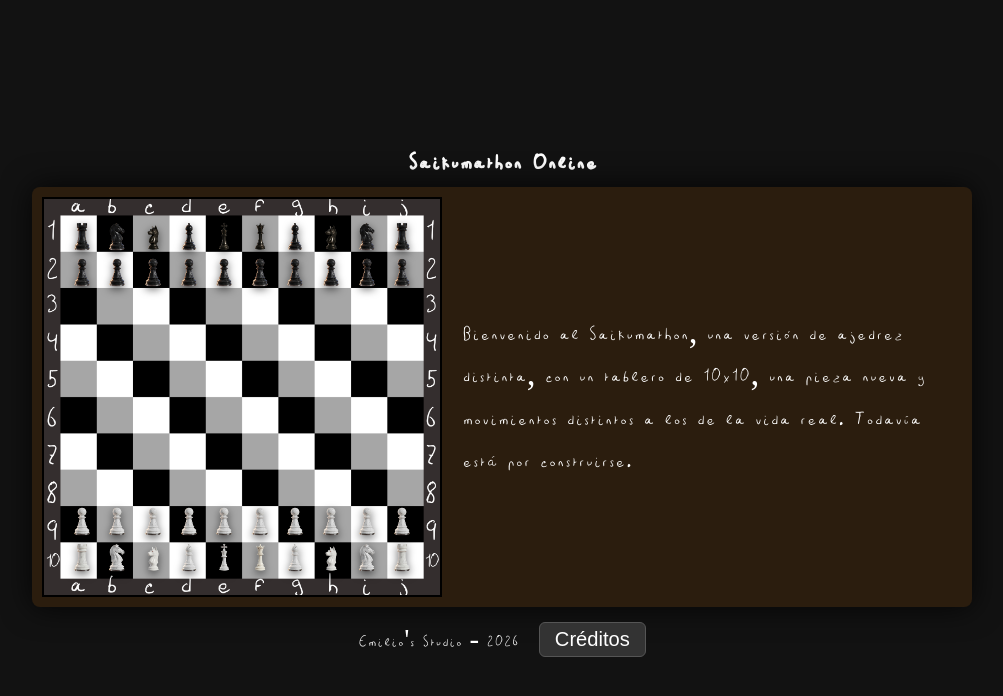
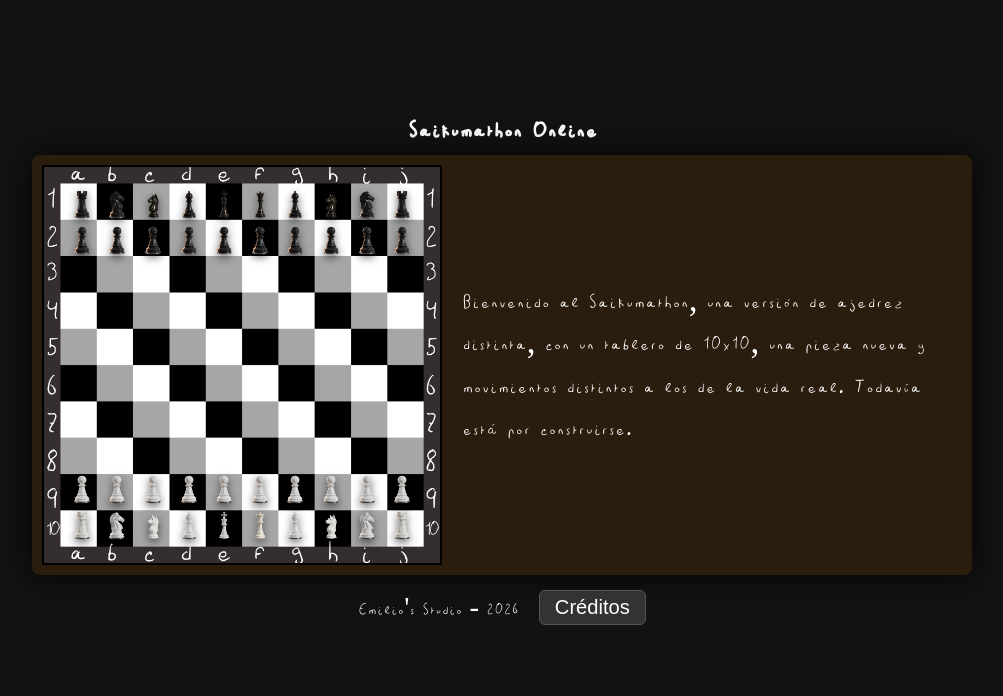
Before and after one commit to EmiliosStudio/Saikumathon, a plain HTML site: page index.html in a window 1280 px wide. Shown: the whole page, without its empty margins (138-1141 px from the left). Drawn offline with Linux system fonts and the light colour scheme; files whose address does not match are found by name.

Commit message:
Update style.css

```diff
--- a/style.css
+++ b/style.css
@@ -10,14 +10,14 @@ body {
     flex-direction: column;
     align-items: center;
     justify-content: center;
-    height: 100vh;
-    margin: 0;
+    height: 90vh;
+    margin: -10;
     font-family: sans-serif;
     overflow: hidden;
 }
 
 h1 {
-    font-family: 'Emiliosans', sans-serif;
+    font-family: 'Emiliosans';
     font-size: 2.5em;
     margin: 0 0 10px 0;
 }
@@ -120,4 +120,5 @@ h1 {
 #open-credits { background: #333; color: white; border: 1px solid #555; padding: 5px 15px; cursor: pointer; border-radius: 6px; font-size: 0.7em; }
 .modal { display: none; position: fixed; z-index: 1000; left: 0; top: 0; width: 100%; height: 100%; background: rgba(0,0,0,0.9); }
 .modal-content { background: #1a1a1a; margin: 5% auto; padding: 30px; width: 500px; border-radius: 20px; position: relative; font-family: 'Emiliosans'; font-size: 1.5em; }
+
 .close-modal { position: absolute; top: 10px; right: 20px; font-size: 25px; cursor: pointer; color: #ff4d4d; }
```
